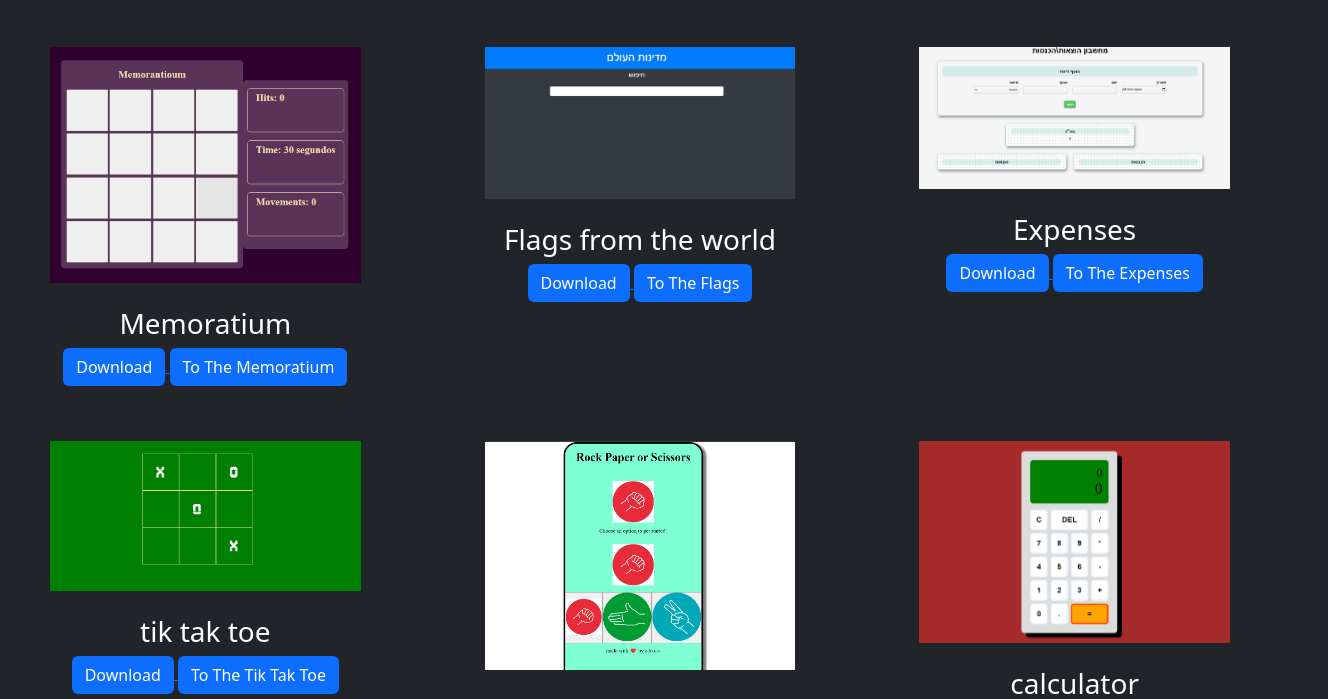
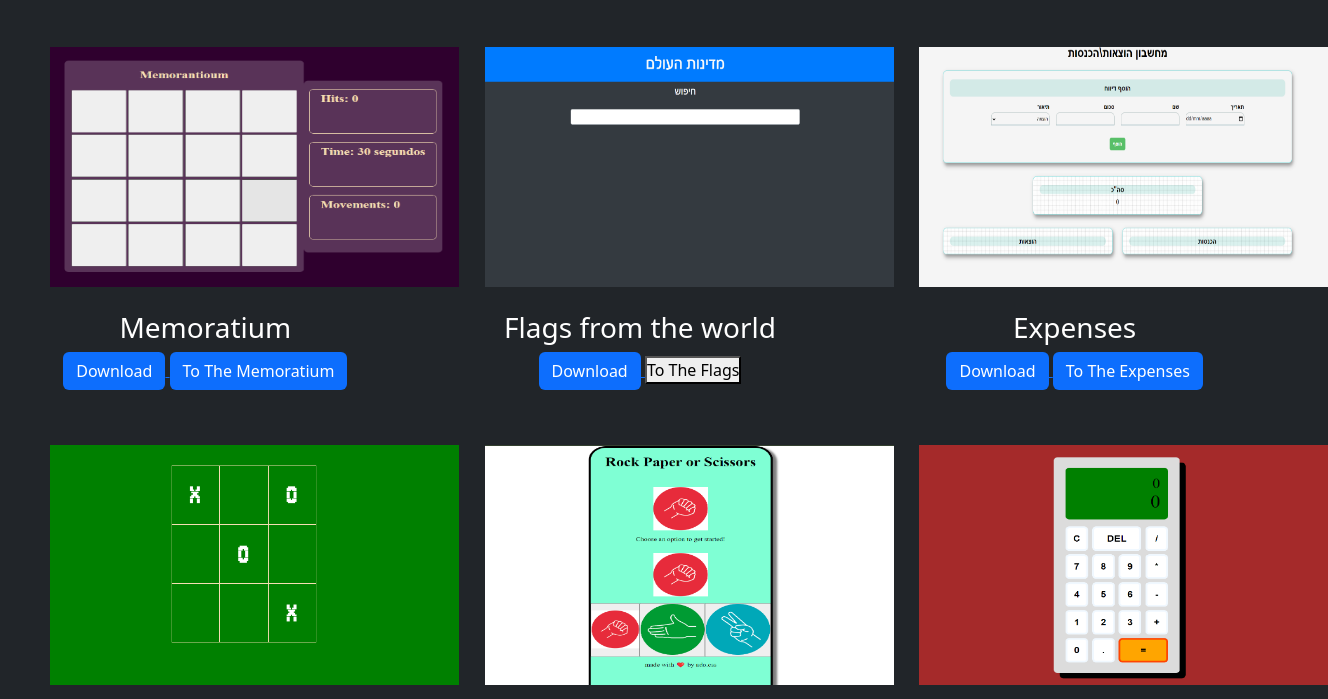
Before and after one commit to Ado1511/ado-css, a plain HTML site: page proyectos.html in a window 1280 px wide. Shown: the part 1568-2267 px from the top of the page, 1328 px wide, since content can reach past the window. Drawn offline with nearby package versions, Linux system fonts and the light colour scheme.

Commit message:
style updt

```diff
--- a/proyectos.html
+++ b/proyectos.html
@@ -179,7 +179,7 @@
             <div class="col-12 col-md-12 col-lg-4">
                 <div class="card-body text-white">
                     <div class="img-area mb-4">
-                        <img class="imgp3" src="img/Memoratium.png" alt="Memoratium">
+                        <img id="imgp3" src="img/Memoratium.png" alt="Memoratium">
                     </div>
                     <h3>Memoratium</h3>
                     <a href="games/memoratium terminado/memoratium terminado.zip">
@@ -193,21 +193,21 @@
             <div class="col-12 col-md-12 col-lg-4">
                 <div class="card-body text-white">
                     <div class="img-area mb-4">
-                        <img class="imgp3" src="img/flags.png" alt="countries">
+                        <img id="imgp3" src="img/flags.png" alt="countries">
                     </div>
                     <h3>Flags from the world</h3>
                     <a href="games/countries-JS-main/countries-JS-main.zip">
                         <button class="btn bg-primary text-white"> Download</button>
                     </a>
                     <a href="games/countries-JS-main/index.html">
-                        <button class="btn bg-primary text-white"> To The Flags</button>
+                        <button id="btn bg-primary text-white"> To The Flags</button>
                     </a>
                 </div>
             </div>
             <div class="col-12 col-md-12 col-lg-4">
                 <div class="card-body text-white">
                     <div class="img-area mb-4">
-                        <img class="imgp3" src="img/expenses.png" alt="Expenses">
+                        <img id="imgp3" src="img/expenses.png" alt="Expenses">
                     </div>
                     <h3> Expenses </h3>
                     <a href="games/expenses/expenses.zip">
@@ -221,7 +221,7 @@
             <div class="col-12 col-md-12 col-lg-4">
                 <div class="card-body text-white">
                     <div class="img-area mb-4">
-                        <img class="imgp3" src="img/tik tak toe.png" alt="tik tak toe">
+                        <img id="imgp3" src="img/tik tak toe.png" alt="tik tak toe">
                     </div>
                     <h3>tik tak toe</h3>
 
@@ -237,7 +237,7 @@
             <div class="col-12 col-md-12 col-lg-4">
                 <div class="card-body text-white">
                     <div class="img-area mb-4">
-                        <img class="imgp3" src="img/paper.png" alt="Rock paper scissors">
+                        <img id="imgp3" src="img/paper.png" alt="Rock paper scissors">
                     </div>
                     <h3>Dogs Day Care</h3>
                     <a href="games/piedra papel o tijeras terminado/piedra papel o tijeras terminado.zip">
@@ -251,7 +251,7 @@
             <div class="col-12 col-md-12 col-lg-4">
                 <div class="card-body text-white">
                     <div class="img-area mb-4">
-                        <img class="imgp3" src="img/calc.png" alt="calculator">
+                        <img id="imgp3" src="img/calc.png" alt="calculator">
                     </div>
                     <h3>calculator</h3>
                     <a href="games/calculadora teminado/calculadora teminado.zip">
--- a/style.css
+++ b/style.css
@@ -173,7 +173,7 @@ body {
     width: 100%;
     height: 100%;
 }
-.imgp3 {
+#imgp3 {
 width: 409px;
 height: 240px;
 }
```
